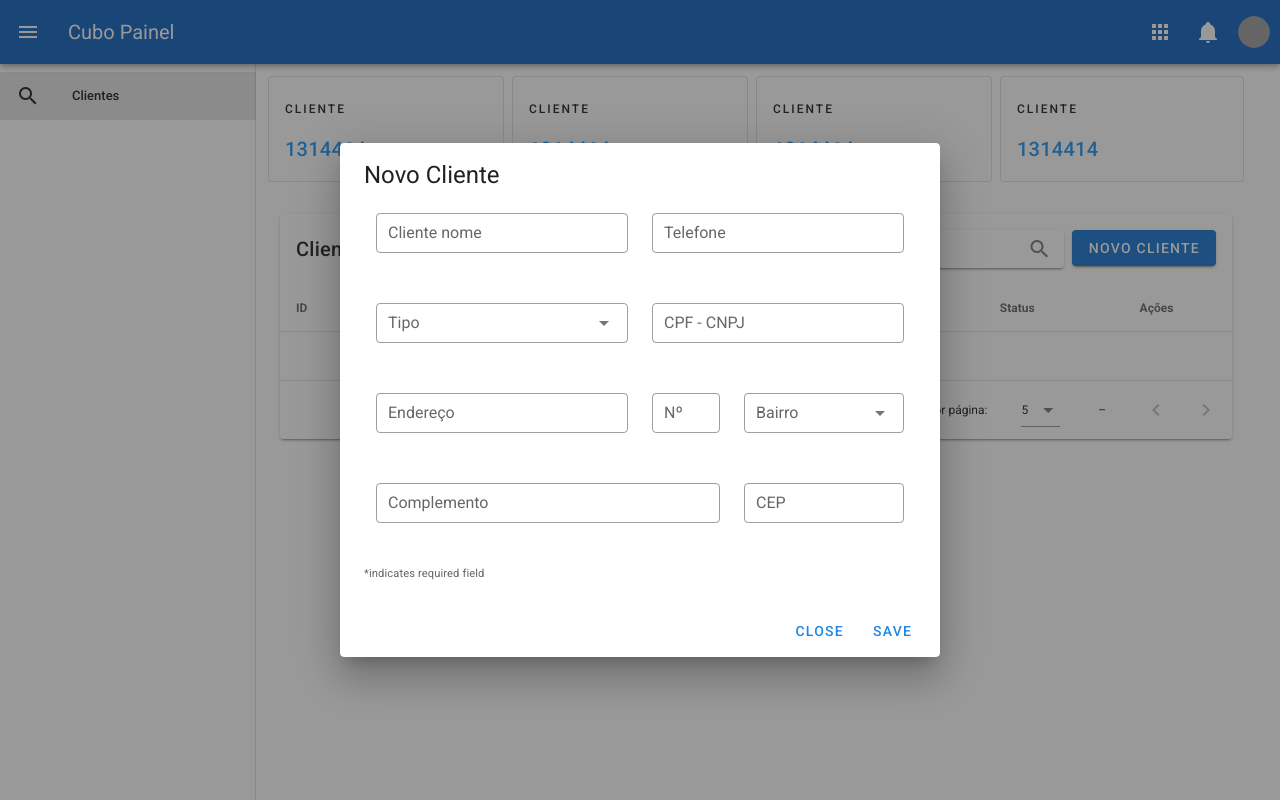
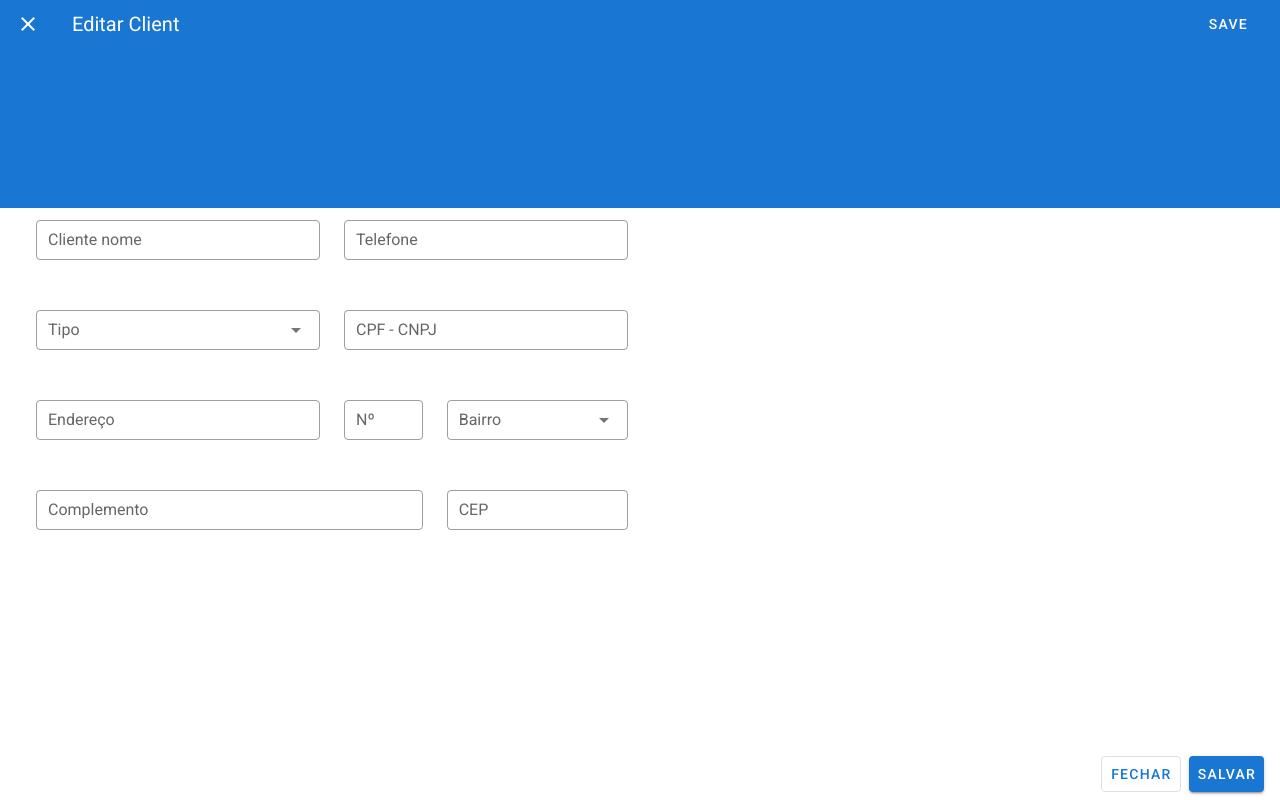
Before and after one commit to jhonatanborg/cubo-panel, a Vue app: page /clients in a window 1280 px wide. Both pictures are taken after a click on the button "NOVO CLIENTE". Built offline with nearby package versions, Linux system fonts and the light colour scheme; no server answers; grey boxes are pictures that could not be loaded.

Commit message:
releases 3

```diff
--- a/src/App.vue
+++ b/src/App.vue
@@ -1,9 +1,8 @@
 <template>
   <v-app>
-         <router-view />
+    <router-view />
   </v-app>
 </template>
-
 <script>
 export default {
   name: 'App',
--- a/src/components/ListClient.vue
+++ b/src/components/ListClient.vue
@@ -36,15 +36,42 @@
         </template>
       </v-data-table>
     </v-card>
-    <v-dialog v-model="dialog" persistent max-width="600px">
-      <v-card>
-        <v-card-title>
-          <span class="headline">Novo Cliente</span>
-        </v-card-title>
+    <v-dialog
+      v-model="dialog"
+      fullscreen
+      hide-overlay
+      transition="dialog-bottom-transition"
+      scrollable
+      persistent
+      max-width="600px"
+    >
+      <v-card tile>
+        <v-toolbar flat dense dark color="primary">
+          <v-btn icon dark @click="dialog = false">
+            <v-icon>mdi-close</v-icon>
+          </v-btn>
+          <v-toolbar-title>Editar Client</v-toolbar-title>
+          <v-spacer></v-spacer>
+          <v-toolbar-items>
+            <v-btn dark text @click="dialog = false">Save</v-btn>
+          </v-toolbar-items>
+          <v-menu bottom right offset-y>
+            <template>
+              <v-btn dark icon v-on="on">
+                <v-icon>mdi-dots-vertical</v-icon>
+              </v-btn>
+            </template>
+            <v-list>
+              <v-list-item>
+                <v-list-item-title></v-list-item-title>
+              </v-list-item>
+            </v-list>
+          </v-menu>
+        </v-toolbar>
         <v-card-text>
-          <v-container>
+          <div class="col-sm-6" >
             <v-row>
-              <v-col cols="12" sm="6">
+              <v-col cols="8" sm="6">
                 <v-text-field
                   dense
                   v-model="editedItem.name"
@@ -131,13 +158,12 @@
                 ></v-text-field>
               </v-col>
             </v-row>
-          </v-container>
-          <small>*indicates required field</small>
+          </div>
         </v-card-text>
         <v-card-actions>
           <v-spacer></v-spacer>
-          <v-btn color="blue darken-1" text @click="close()">Close</v-btn>
-          <v-btn color="blue darken-1" text @click="registerClient()">Save</v-btn>
+          <v-btn color="primary"  outlined text @click="close()">Fechar</v-btn>
+          <v-btn color="primary"  @click="registerClient()">Salvar</v-btn>
         </v-card-actions>
       </v-card>
     </v-dialog>
--- a/src/views/Home.vue
+++ b/src/views/Home.vue
@@ -1,5 +1,6 @@
 <template>
   <div>
+
     <Menu />
   </div>
 </template>
```
